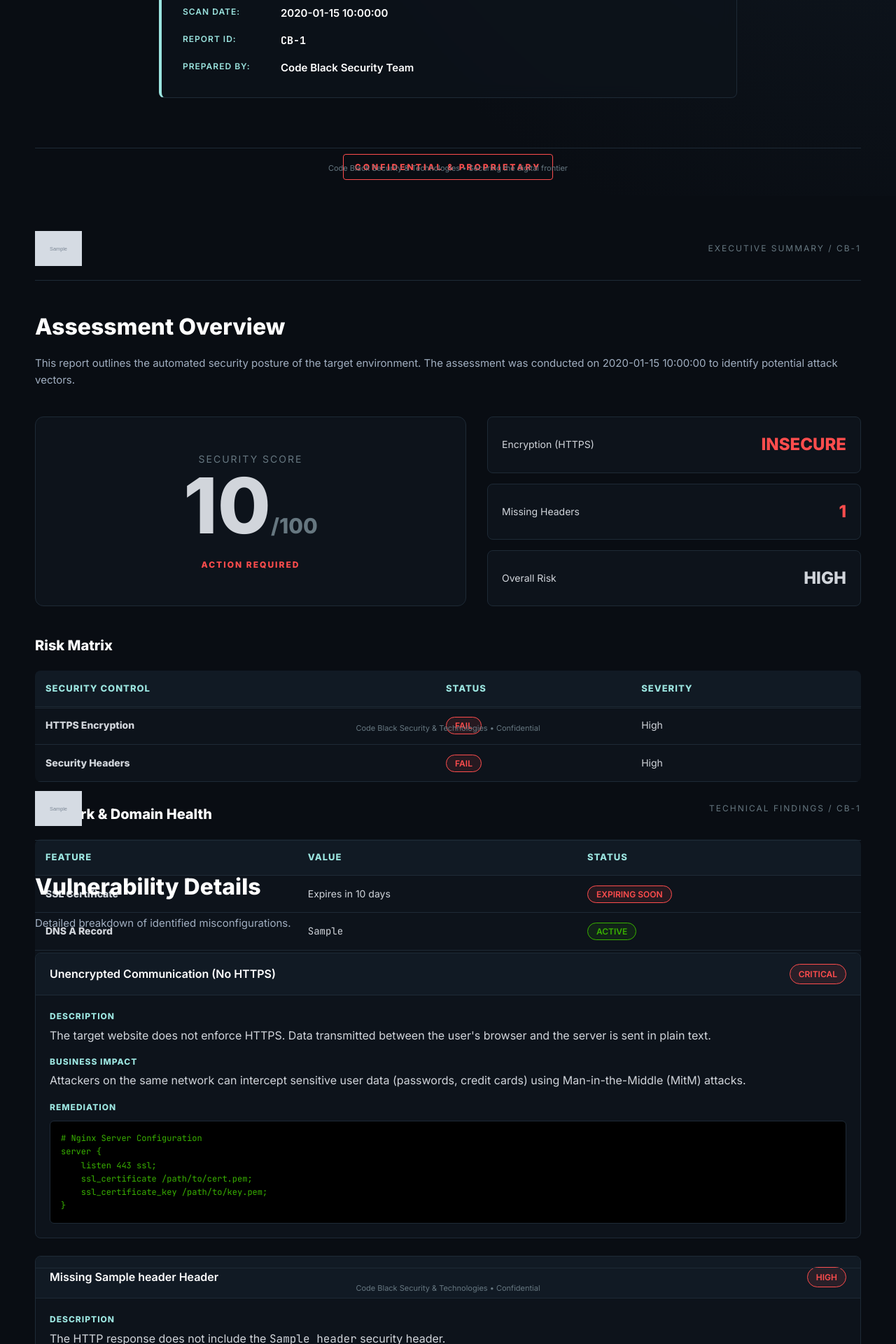
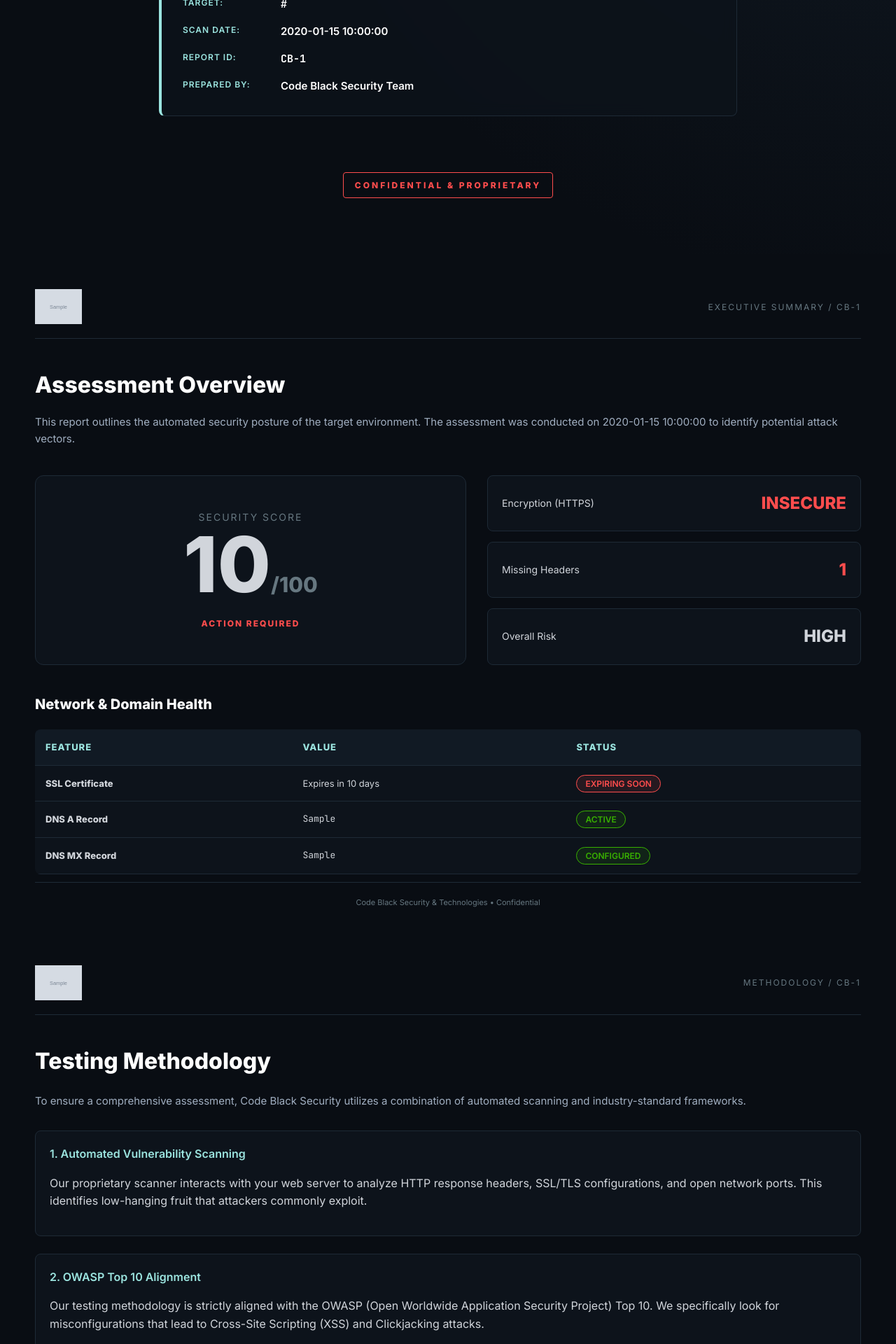
Before and after one commit to Ajaydangi1509/code-black, a FastAPI app: template app/templates/report.html in a window 1280 px wide. Shown: the part 520-2440 px from the top of the page at 70% size. Run offline with FastAPI, Linux system fonts and the light colour scheme; the template is opened without the code that fills it: most values are stand-ins (such as "Sample title", 1, 10 or a date in 2020); grey boxes marked "Sample" are stand-in pictures.

Commit message:
Finalizing 7-page report and DNS truncation

```diff
--- a/app/main.py
+++ b/app/main.py
@@ -244,6 +244,11 @@ async def download_report(url: str, https: bool, missing_headers: str, ssl_days:
     except FileNotFoundError:
         logo_data_uri = ""
 
+    if len(dns_a) > 60:
+        dns_a = dns_a[:60] + "... (multiple IPs)"
+    if len(dns_mx) > 60:
+        dns_mx = dns_mx[:60] + "..."
+
     context = {
         "target_url": url, "scan_date": datetime.now().strftime("%Y-%m-%d %H:%M"),
         "report_id": random.randint(1000, 9999), "https": https,
--- a/app/templates/report.html
+++ b/app/templates/report.html
@@ -15,7 +15,14 @@
             line-height: 1.6;
         }
 
-        .page { width: 100%; height: 100vh; padding: 50px; page-break-after: always; position: relative; }
+        /* FIX: min-height use kiya taaki content overflow na kare */
+        .page {
+            width: 100%;
+            min-height: 100vh;
+            padding: 50px 50px 80px 50px; /* Neeche 80px ki jagah footer ke liye */
+            page-break-after: always;
+            position: relative;
+        }
         .page:last-child { page-break-after: auto; }
 
         h1, h2, h3 { color: #ffffff; margin-top: 0; }
@@ -36,11 +43,25 @@
 
         .confidential-badge { margin-top: 80px; color: #FF4D4D; font-size: 12px; letter-spacing: 3px; font-weight: 800; border: 1px solid #FF4D4D; padding: 8px 16px; border-radius: 4px; }
 
-        /* --- EXECUTIVE SUMMARY --- */
+        /* --- HEADERS & FOOTERS --- */
         .header-bar { display: flex; justify-content: space-between; align-items: center; border-bottom: 1px solid #1e2a36; padding-bottom: 20px; margin-bottom: 40px; }
         .header-bar img { height: 50px; }
         .header-bar span { font-size: 12px; color: #667780; letter-spacing: 2px; text-transform: uppercase; }
 
+        /* FIX: Footer ab absolute nahi hai */
+        .footer {
+            position: absolute;
+            bottom: 30px;
+            left: 50px;
+            right: 50px;
+            text-align: center;
+            border-top: 1px solid #1e2a36;
+            padding-top: 20px;
+            font-size: 11px;
+            color: #667780;
+        }
+
+        /* --- CARDS & TABLES --- */
         .summary-grid { display: flex; gap: 30px; margin-bottom: 40px; }
         .score-card { flex: 1; background: #0d131b; border: 1px solid #1e2a36; border-radius: 12px; padding: 40px; text-align: center; display: flex; flex-direction: column; justify-content: center; }
         .score-big { font-size: 110px; font-weight: 800; line-height: 1; margin-bottom: 10px; }
@@ -53,11 +74,10 @@
 
         .risk-table { width: 100%; border-collapse: collapse; margin-top: 20px; border-radius: 8px; overflow: hidden; }
         .risk-table th { background: #111a24; color: #9be4df; padding: 15px; text-align: left; font-size: 13px; text-transform: uppercase; letter-spacing: 1px; border-bottom: 1px solid #1e2a36; }
-        .risk-table td { padding: 15px; border-bottom: 1px solid #1e2a36; background: #0d131b; font-size: 14px; }
-        .pill-high { background: rgba(255, 77, 77, 0.1); color: #FF4D4D; border: 1px solid #FF4D4D; padding: 4px 12px; border-radius: 20px; font-size: 12px; font-weight: 600; }
-        .pill-pass { background: rgba(56, 176, 0, 0.1); color: #38B000; border: 1px solid #38B000; padding: 4px 12px; border-radius: 20px; font-size: 12px; font-weight: 600; }
+        .risk-table td { padding: 15px; border-bottom: 1px solid #1e2a36; background: #0d131b; font-size: 13px; word-break: break-all; }
+        .pill-high { background: rgba(255, 77, 77, 0.1); color: #FF4D4D; border: 1px solid #FF4D4D; padding: 4px 12px; border-radius: 20px; font-size: 12px; font-weight: 600; white-space: nowrap;}
+        .pill-pass { background: rgba(56, 176, 0, 0.1); color: #38B000; border: 1px solid #38B000; padding: 4px 12px; border-radius: 20px; font-size: 12px; font-weight: 600; white-space: nowrap;}
 
-        /* --- DETAILED FINDINGS --- */
         .finding-card { background: #0d131b; border: 1px solid #1e2a36; border-radius: 8px; margin-bottom: 25px; overflow: hidden; page-break-inside: avoid; }
         .finding-header { background: #111a24; padding: 15px 20px; display: flex; justify-content: space-between; align-items: center; border-bottom: 1px solid #1e2a36; }
         .finding-title { font-size: 16px; font-weight: 600; color: #ffffff; margin: 0; }
@@ -79,8 +99,6 @@
         .price-features li::before { content: "✓"; color: #38B000; font-weight: bold; }
         .btn { display: block; width: 100%; padding: 15px; background: #9be4df; color: #090d13; text-decoration: none; font-weight: 800; border-radius: 6px; text-transform: uppercase; letter-spacing: 1px; font-size: 14px; }
         .btn-red { background: #FF4D4D; color: #ffffff; }
-
-        .footer { position: absolute; bottom: 30px; left: 50px; right: 50px; text-align: center; border-top: 1px solid #1e2a36; padding-top: 20px; font-size: 11px; color: #667780; }
     </style>
 </head>
 <body>
@@ -99,7 +117,6 @@
         </div>
 
         <div class="confidential-badge">CONFIDENTIAL & PROPRIETARY</div>
-        <div class="footer">Code Black Security & Technologies • Securing the digital frontier</div>
     </div>
 
     <!-- PAGE 2: EXECUTIVE SUMMARY -->
@@ -135,27 +152,7 @@
             </div>
         </div>
 
-        <h3 style="font-size: 20px; margin-bottom: 15px;">Risk Matrix</h3>
-        <table class="risk-table">
-            <tr>
-                <th>Security Control</th>
-                <th>Status</th>
-                <th>Severity</th>
-            </tr>
-            <tr>
-                <td><strong>HTTPS Encryption</strong></td>
-                <td><span class="{{ 'pill-pass' if https else 'pill-high' }}">{{ 'PASS' if https else 'FAIL' }}</span></td>
-                <td>{{ 'Low' if https else 'High' }}</td>
-            </tr>
-            <tr>
-                <td><strong>Security Headers</strong></td>
-                <td><span class="{{ 'pill-high' if missing_headers else 'pill-pass' }}">{{ 'FAIL' if missing_headers else 'PASS' }}</span></td>
-                <td>{{ 'High' if missing_headers else 'Low' }}</td>
-            </tr>
-        </table>
-
-        <!-- YAHAN NAYI TABLE ADD KI HAI -->
-        <h3 style="font-size: 20px; margin-top: 30px; margin-bottom: 15px;">Network & Domain Health</h3>
+        <h3 style="font-size: 20px; margin-bottom: 15px;">Network & Domain Health</h3>
         <table class="risk-table">
             <tr>
                 <th>Feature</th>
@@ -178,11 +175,43 @@
                 <td><span class="{{ 'pill-pass' if dns_mx != 'Not Found' and dns_mx != 'N/A' else 'pill-high' }}">{{ 'CONFIGURED' if dns_mx != 'Not Found' and dns_mx != 'N/A' else 'MISSING' }}</span></td>
             </tr>
         </table>
-
         <div class="footer">Code Black Security & Technologies • Confidential</div>
     </div>
 
-    <!-- PAGE 3: FINDINGS -->
+    <!-- PAGE 3: METHODOLOGY (NEW PAGE) -->
+    <div class="page">
+        <div class="header-bar">
+            <img src="{{ logo_path }}" alt="Logo">
+            <span>Methodology / CB-{{ report_id }}</span>
+        </div>
+
+        <h2 style="font-size: 32px; font-weight: 800; margin-bottom: 20px;">Testing Methodology</h2>
+        <p style="color: #a0aec0; font-size: 15px; margin-bottom: 30px;">To ensure a comprehensive assessment, Code Black Security utilizes a combination of automated scanning and industry-standard frameworks.</p>
+
+        <div class="finding-card">
+            <div class="finding-body">
+                <h3 class="finding-title" style="color: #9be4df; margin-bottom: 10px;">1. Automated Vulnerability Scanning</h3>
+                <p>Our proprietary scanner interacts with your web server to analyze HTTP response headers, SSL/TLS configurations, and open network ports. This identifies low-hanging fruit that attackers commonly exploit.</p>
+            </div>
+        </div>
+
+        <div class="finding-card">
+            <div class="finding-body">
+                <h3 class="finding-title" style="color: #9be4df; margin-bottom: 10px;">2. OWASP Top 10 Alignment</h3>
+                <p>Our testing methodology is strictly aligned with the OWASP (Open Worldwide Application Security Project) Top 10. We specifically look for misconfigurations that lead to Cross-Site Scripting (XSS) and Clickjacking attacks.</p>
+            </div>
+        </div>
+
+        <div class="finding-card">
+            <div class="finding-body">
+                <h3 class="finding-title" style="color: #9be4df; margin-bottom: 10px;">3. DNS & Infrastructure Analysis</h3>
+                <p>We analyze your DNS records (A, MX, CNAME) to ensure proper routing and to identify potential email spoofing vulnerabilities. We also verify your SSL certificate to prevent Man-in-the-Middle (MitM) attacks.</p>
+            </div>
+        </div>
+        <div class="footer">Code Black Security & Technologies • Confidential</div>
+    </div>
+
+    <!-- PAGE 4: FINDINGS -->
     <div class="page">
         <div class="header-bar">
             <img src="{{ logo_path }}" alt="Logo">
@@ -190,7 +219,7 @@
         </div>
 
         <h2 style="font-size: 32px; font-weight: 800; margin-bottom: 10px;">Vulnerability Details</h2>
-        <p style="color: #a0aec0; font-size: 15px; margin-bottom: 30px;">Detailed breakdown of identified misconfigurations.</p>
+        <p style="color: #a0aec0; font-size: 15px; margin-bottom: 30px;">Detailed breakdown of identified misconfigurations on the target environment.</p>
 
         {% if not https %}
         <div class="finding-card">
@@ -243,7 +272,41 @@ add_header {{ header }} "secure-value";</div>
         <div class="footer">Code Black Security & Technologies • Confidential</div>
     </div>
 
-    <!-- PAGE 4: PRICING -->
+    <!-- PAGE 5: BUSINESS IMPACT (NEW PAGE) -->
+    <div class="page">
+        <div class="header-bar">
+            <img src="{{ logo_path }}" alt="Logo">
+            <span>Business Impact / CB-{{ report_id }}</span>
+        </div>
+
+        <h2 style="font-size: 32px; font-weight: 800; margin-bottom: 20px;">Why This Matters For Your Business</h2>
+        <p style="color: #a0aec0; font-size: 15px; margin-bottom: 30px;">Cyber attacks are not just technical problems; they are direct threats to your revenue and reputation.</p>
+
+        <div class="summary-grid">
+            <div class="score-card" style="padding: 20px; text-align: left;">
+                <h3 style="color: #FF4D4D; font-size: 20px;">1. SEO & Google Penalties</h3>
+                <p style="font-size: 14px; color: #d1d5db;">Websites with missing security headers or malware are often flagged by Google. This results in a "This site is not secure" warning, causing users to bounce immediately and destroying your search rankings.</p>
+            </div>
+            <div class="score-card" style="padding: 20px; text-align: left;">
+                <h3 style="color: #FF4D4D; font-size: 20px;">2. Loss of Customer Trust</h3>
+                <p style="font-size: 14px; color: #d1d5db;">If a data breach occurs, customers lose trust in your business. Rebuilding that reputation is 10x more expensive than fixing these vulnerabilities today.</p>
+            </div>
+        </div>
+
+        <div class="summary-grid" style="margin-top: 20px;">
+            <div class="score-card" style="padding: 20px; text-align: left;">
+                <h3 style="color: #FF4D4D; font-size: 20px;">3. Regulatory Fines</h3>
+                <p style="font-size: 14px; color: #d1d5db;">With regulations like GDPR and India's DPDP Act, failing to protect user data can result in massive fines and legal action against the business owner.</p>
+            </div>
+            <div class="score-card" style="padding: 20px; text-align: left;">
+                <h3 style="color: #FF4D4D; font-size: 20px;">4. Business Downtime</h3>
+                <p style="font-size: 14px; color: #d1d5db;">If an attacker takes your website offline (DDoS attack) or defaces it, you lose revenue every minute the site is down.</p>
+            </div>
+        </div>
+        <div class="footer">Code Black Security & Technologies • Confidential</div>
+    </div>
+
+    <!-- PAGE 6: PRICING & ACTION PLAN -->
     <div class="page">
         <div class="header-bar">
             <img src="{{ logo_path }}" alt="Logo">
@@ -251,7 +314,7 @@ add_header {{ header }} "secure-value";</div>
         </div>
 
         <h2 style="font-size: 32px; font-weight: 800; margin-bottom: 10px;">Secure Your Business</h2>
-        <p style="color: #a0aec0; font-size: 15px; margin-bottom: 30px;">This automated scan is just the tip of the iceberg. A deep manual penetration test is required to ensure total security.</p>
+        <p style="color: #a0aec0; font-size: 15px; margin-bottom: 30px;">This automated scan is just the tip of the iceberg. A deep manual penetration test is required to ensure total security against complex hackers.</p>
 
         <div class="pricing-grid">
             <div class="price-card">
@@ -263,7 +326,6 @@ add_header {{ header }} "secure-value";</div>
                     <li>Detailed PDF Report</li>
                     <li>3-4 Days Delivery</li>
                 </ul>
-                <!-- APNA LIVE URL YAHAN DAALO -->
                 <a href="https://code-black-lap3.onrender.com/contact" class="btn">Book Essential</a>
             </div>
 
@@ -281,8 +343,51 @@ add_header {{ header }} "secure-value";</div>
                 <a href="https://code-black-lap3.onrender.com/contact" class="btn btn-red">Fix My Site</a>
             </div>
         </div>
+        <div class="footer">Generated by Code Black Security & Technologies</div>
+    </div>
 
-        <div class="footer">Generated by Code Black Security & Technologies • This is an automated scan</div>
+    <!-- PAGE 7: GLOSSARY (NEW PAGE) -->
+    <div class="page">
+        <div class="header-bar">
+            <img src="{{ logo_path }}" alt="Logo">
+            <span>Glossary / CB-{{ report_id }}</span>
+        </div>
+
+        <h2 style="font-size: 32px; font-weight: 800; margin-bottom: 20px;">Security Glossary</h2>
+        <p style="color: #a0aec0; font-size: 15px; margin-bottom: 30px;">Understanding the technical terms used in this report.</p>
+
+        <table class="risk-table">
+            <tr>
+                <th>Term</th>
+                <th>Definition</th>
+            </tr>
+            <tr>
+                <td><strong>HTTPS</strong></td>
+                <td>Hypertext Transfer Protocol Secure. It encrypts data between the user and the website.</td>
+            </tr>
+            <tr>
+                <td><strong>XSS (Cross-Site Scripting)</strong></td>
+                <td>An attack where malicious scripts are injected into trusted websites to steal user data.</td>
+            </tr>
+            <tr>
+                <td><strong>Clickjacking</strong></td>
+                <td>A technique where a user is tricked into clicking a hidden link or button on a webpage.</td>
+            </tr>
+            <tr>
+                <td><strong>DNS (Domain Name System)</strong></td>
+                <td>The internet's phonebook. It translates human-readable domain names to IP addresses.</td>
+            </tr>
+            <tr>
+                <td><strong>SSL/TLS Certificate</strong></td>
+                <td>A digital certificate that authenticates a website's identity and enables an encrypted connection.</td>
+            </tr>
+            <tr>
+                <td><strong>Security Headers</strong></td>
+                <td>HTTP response headers that instruct the browser on how to behave securely on the website.</td>
+            </tr>
+        </table>
+
+        <div class="footer">Code Black Security & Technologies • Confidential</div>
     </div>
 
 </body>
```
